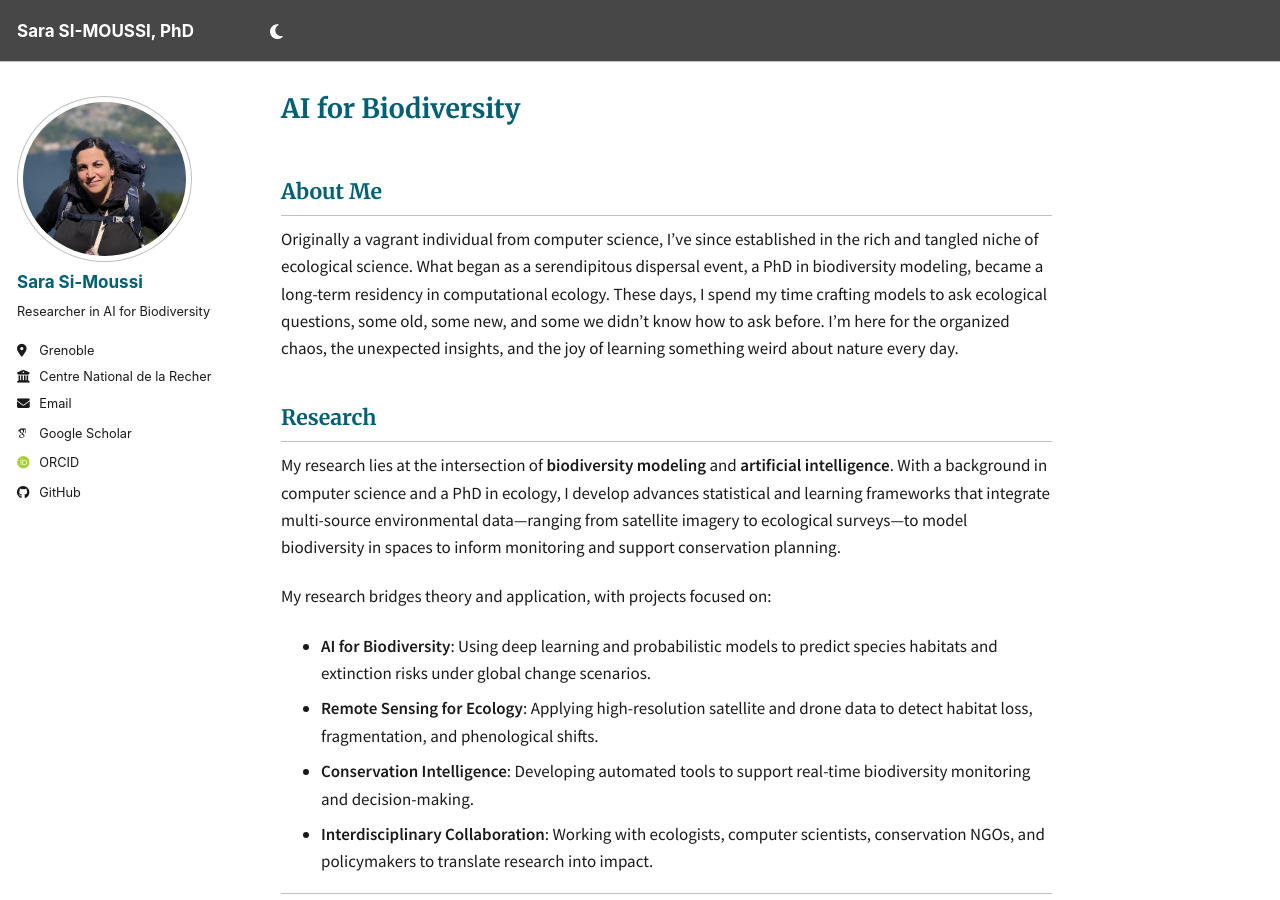
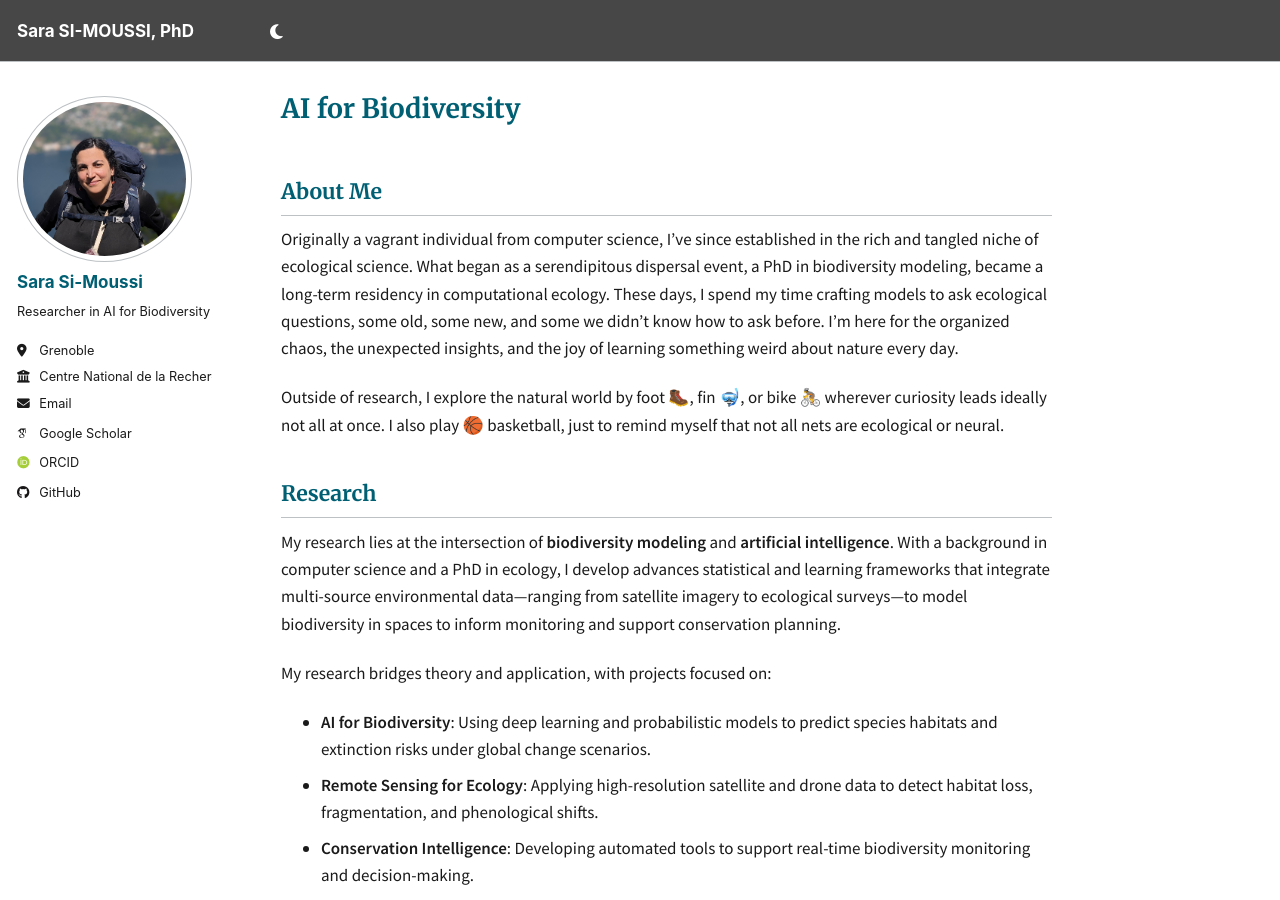
Before and after one commit to bettasimousss/bettasimousss.github.io, a Jekyll site: the page built from _pages/about.md, in a window 1280 px wide and 900 px high. Built offline with Jekyll 4.4.1, drawn with Linux system fonts in a browser that asks for light colours; some web fonts are replaced.

Commit message:
Update about.md

```diff
--- a/_pages/about.md
+++ b/_pages/about.md
@@ -10,6 +10,8 @@ redirect_from:
 ## About Me
 
 Originally a vagrant individual from computer science, I’ve since established in the rich and tangled niche of ecological science. What began as a serendipitous dispersal event, a PhD in biodiversity modeling, became a long-term residency in computational ecology. These days, I spend my time crafting models to ask ecological questions, some old, some new, and some we didn’t know how to ask before. I’m here for the organized chaos, the unexpected insights, and the joy of learning something weird about nature every day.
+
+Outside of research, I explore the natural world by foot 🥾, fin 🤿, or bike 🚴 wherever curiosity leads ideally not all at once. I also play 🏀 basketball, just to remind myself that not all nets are ecological or neural.
 
 ## Research
 
```
